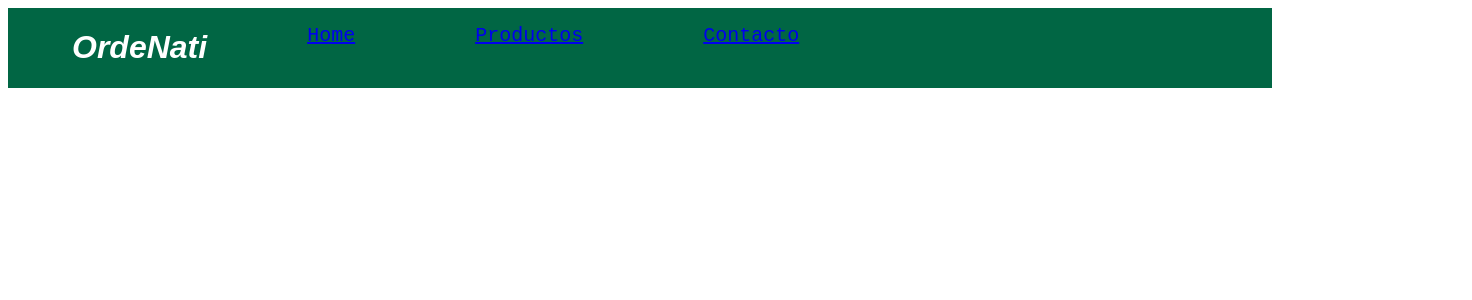
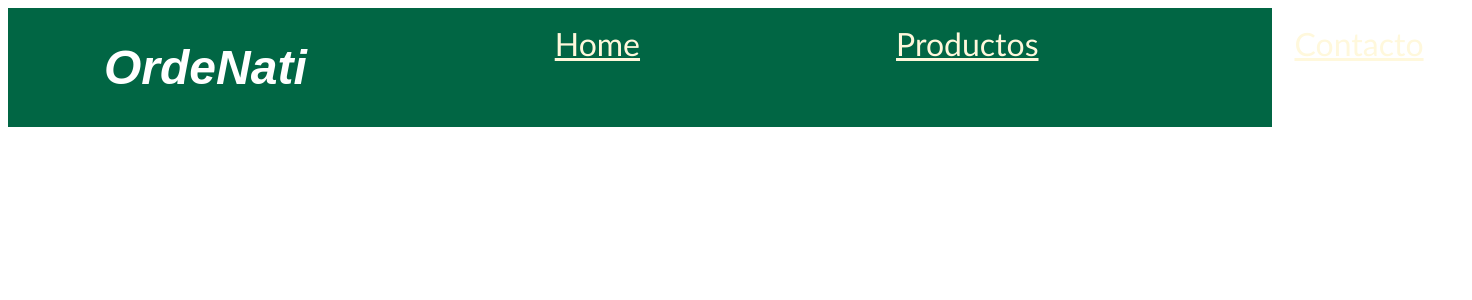
Before and after one commit to maxipandiani/ecommerce-pandiani, a React (Create React App) app: page / in a window 1280 px wide. Shown: the top 300 px of the page, 1472 px wide, since content can reach past the window. Built offline with nearby package versions, Linux system fonts and the light colour scheme.

Commit message:
desafio 2

```diff
--- a/src/index.css
+++ b/src/index.css
@@ -7,6 +7,18 @@
   -moz-osx-font-smoothing: grayscale;
 } */
 
+.estilo a {
+
+      margin-left: 5em;
+      color: cornsilk;
+      font-family: 'Gill Sans', 'Gill Sans MT', Calibri, 'Trebuchet MS', sans-serif;
+      font-size: xx-large;
+     margin-top: 4em;
+
+
+
+}
+
 .estilo {
   display: flex;
   background-color: rgb(1, 102, 68);
@@ -15,15 +27,16 @@
 .estilo li {
   display: inline;
   margin: 3em;
-  font-size: x-large;
-  color: rgb(255, 255, 255);
-  font-family: monospace;
+  margin-top: 4em;
+
+
 }
 
 .estilo h1 {
+
   color: rgb(255, 255, 255);
   margin-left: 2em;
   font-style: oblique;
-  font-size: xx-large;
+  font-size: xxx-large;
   font-family: fantasy;
 }
```
Also changed, not shown: src/components/Navbar.jsx (+5 -4 lines).
